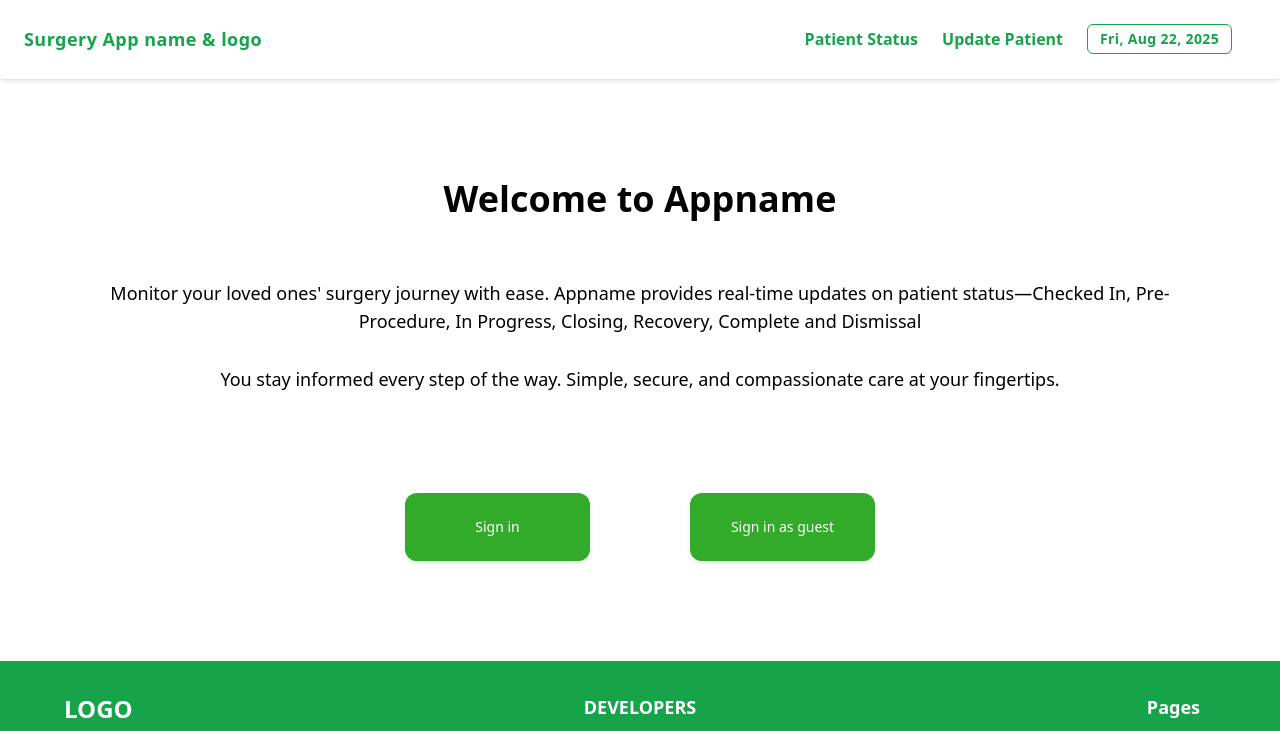
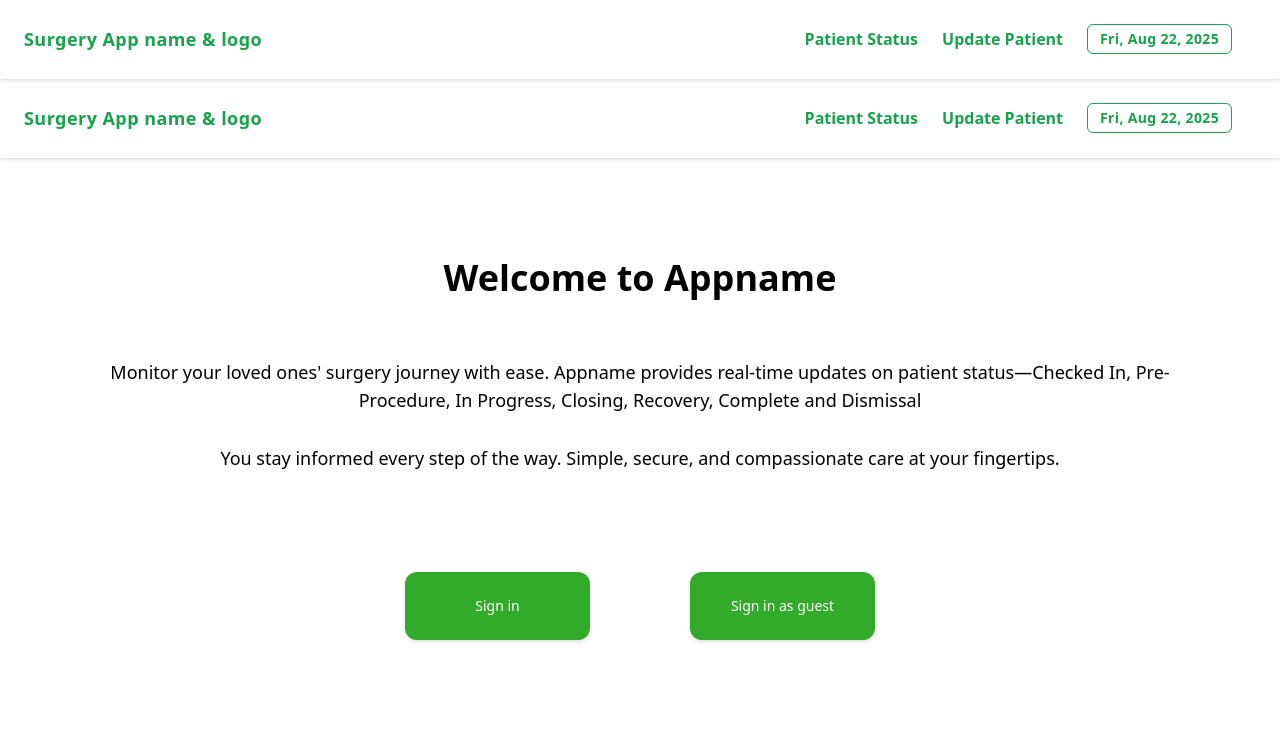
Before and after one commit to rachel-labri-tipton/mediphase-surgery-status-app, a React (Vite) app in the folder v56-team22-surgery-status-board/: page / in a window 1280 px wide. Shown: the top 731 px of the page. Built offline with nearby package versions, Linux system fonts and the light colour scheme.

Commit message:
wrap router in main layout component

```diff
--- a/v56-team22-surgery-status-board/src/main.tsx
+++ b/v56-team22-surgery-status-board/src/main.tsx
@@ -2,17 +2,26 @@ import { StrictMode } from 'react';
 import { createRoot } from 'react-dom/client';
 import './index.css';
 import App from './App.tsx';
-import { RouterProvider, createBrowserRouter } from 'react-router';
+import { RouterProvider, createBrowserRouter, Outlet } from 'react-router';
 import SignIn from './screens/SignIn.tsx';
 import PatientStatusBoard from './screens/PatientStatusBoard.tsx';
 import PatientInformation from './screens/PatientInformation.tsx';
 import PatientStatusUpdate from './screens/PatientStatusUpdate.tsx';
+import MainLayout from './layout/MainLayout.tsx';
+
+
+export const MainLayoutWrapper = () => (
+  <MainLayout>
+    <Outlet />
+  </MainLayout>
+);
+
 
 const router = createBrowserRouter([
   {
-    path: '/',
-    Component: App,
-  },
+    path: '/', Component: MainLayoutWrapper,
+    children: [
+      { index: true, Component: App },
       {
         path: '/sign-in',
         Component: SignIn,
@@ -29,6 +38,8 @@ const router = createBrowserRouter([
         path: '/update-patient',
         Component: PatientStatusUpdate,
       },
+    ],
+    }
 ]);
 
 createRoot(document.getElementById('root')!).render(
```
Lines whose indentation alone changed are shown as unchanged.
